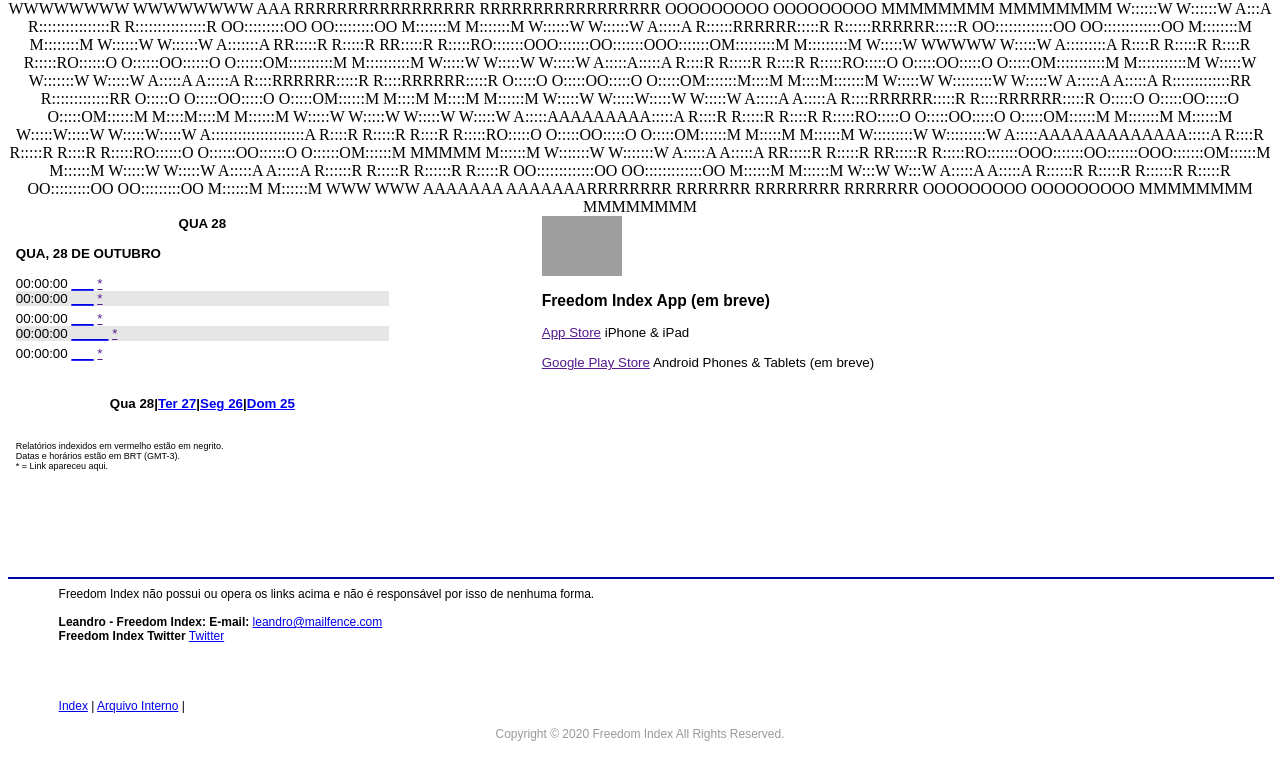
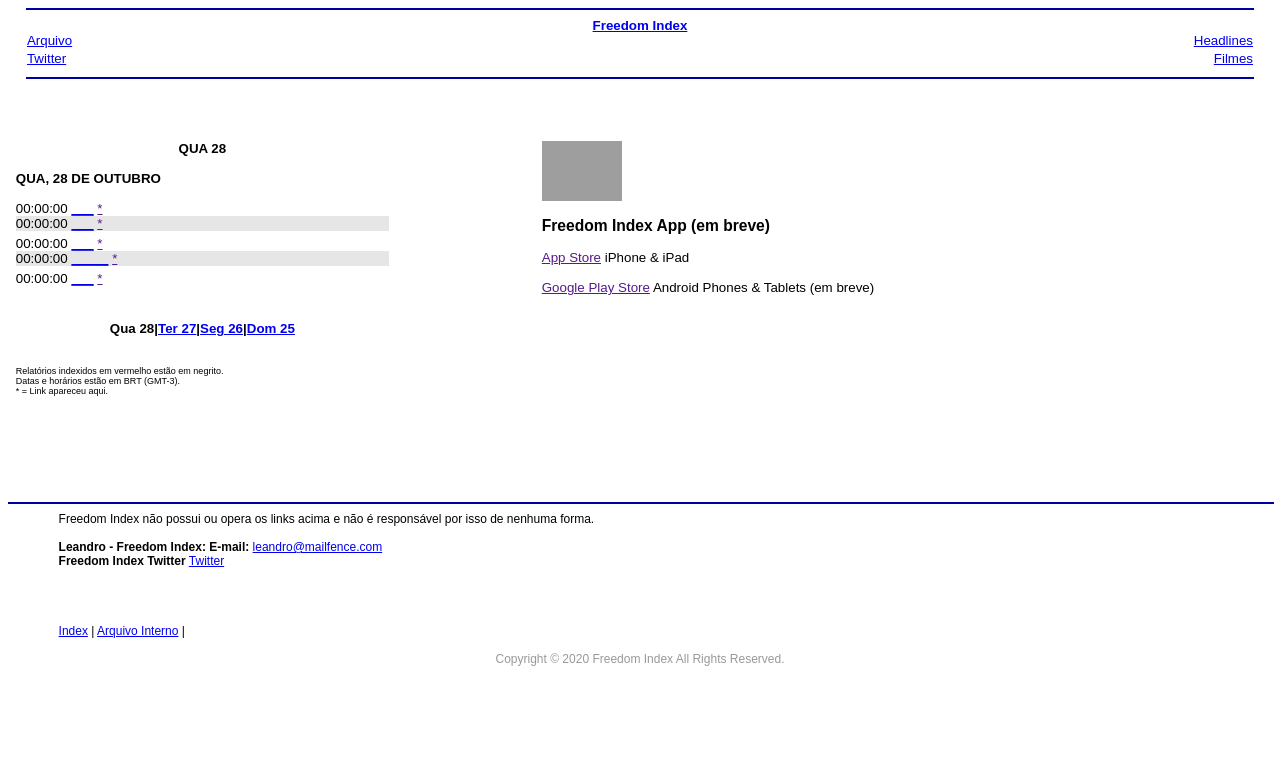
Before and after one commit to notables/notables.github.io, a plain HTML site: page index.html in a window 1280 px wide. Drawn offline with Linux system fonts and the light colour scheme; grey boxes are pictures that could not be loaded.

Commit message:
Update index.html

```diff
--- a/index.html
+++ b/index.html
@@ -65,25 +65,46 @@
 
 
 <center>
+<hr width="97%" size="2" color="#0000A0">
+<table width="97%" cellpadding="0" cellspacing="0" border="0">
+	<tr>
+		<td width="100%" colspan="3" nowrap align="center" class="dra" valign="top">
+			<a href="https://freedomindex.github.io" target="_top"><strong>Freedom Index</strong></a>
+		</td>
+	</tr>
+	<tr valign="top">
+		<td width="33%" class="dra" valign="top" nowrap>
+			<a href="https://freedomindex.github.io/arquivo" target="_top">Arquivo</a>
+
+				<div style="width:1px;height:3px;"></div>
+
+
+			<a href="https://twitter.com/FreedomIndex" target="_top">Twitter</a>
+
+				<div style="width:1px;height:3px;"></div>
 
 
 
-WWWWWWWW                           WWWWWWWW               AAA               RRRRRRRRRRRRRRRRR        RRRRRRRRRRRRRRRRR        OOOOOOOOO          OOOOOOOOO     MMMMMMMM               MMMMMMMM
-W::::::W                           W::::::W              A:::A              R::::::::::::::::R       R::::::::::::::::R     OO:::::::::OO      OO:::::::::OO   M:::::::M             M:::::::M
-W::::::W                           W::::::W             A:::::A             R::::::RRRRRR:::::R      R::::::RRRRRR:::::R  OO:::::::::::::OO  OO:::::::::::::OO M::::::::M           M::::::::M
-W::::::W                           W::::::W            A:::::::A            RR:::::R     R:::::R     RR:::::R     R:::::RO:::::::OOO:::::::OO:::::::OOO:::::::OM:::::::::M         M:::::::::M
- W:::::W           WWWWW           W:::::W            A:::::::::A             R::::R     R:::::R       R::::R     R:::::RO::::::O   O::::::OO::::::O   O::::::OM::::::::::M       M::::::::::M
-  W:::::W         W:::::W         W:::::W            A:::::A:::::A            R::::R     R:::::R       R::::R     R:::::RO:::::O     O:::::OO:::::O     O:::::OM:::::::::::M     M:::::::::::M
-   W:::::W       W:::::::W       W:::::W            A:::::A A:::::A           R::::RRRRRR:::::R        R::::RRRRRR:::::R O:::::O     O:::::OO:::::O     O:::::OM:::::::M::::M   M::::M:::::::M
-    W:::::W     W:::::::::W     W:::::W            A:::::A   A:::::A          R:::::::::::::RR         R:::::::::::::RR  O:::::O     O:::::OO:::::O     O:::::OM::::::M M::::M M::::M M::::::M
-     W:::::W   W:::::W:::::W   W:::::W            A:::::A     A:::::A         R::::RRRRRR:::::R        R::::RRRRRR:::::R O:::::O     O:::::OO:::::O     O:::::OM::::::M  M::::M::::M  M::::::M
-      W:::::W W:::::W W:::::W W:::::W            A:::::AAAAAAAAA:::::A        R::::R     R:::::R       R::::R     R:::::RO:::::O     O:::::OO:::::O     O:::::OM::::::M   M:::::::M   M::::::M
-       W:::::W:::::W   W:::::W:::::W            A:::::::::::::::::::::A       R::::R     R:::::R       R::::R     R:::::RO:::::O     O:::::OO:::::O     O:::::OM::::::M    M:::::M    M::::::M
-        W:::::::::W     W:::::::::W            A:::::AAAAAAAAAAAAA:::::A      R::::R     R:::::R       R::::R     R:::::RO::::::O   O::::::OO::::::O   O::::::OM::::::M     MMMMM     M::::::M
-         W:::::::W       W:::::::W            A:::::A             A:::::A   RR:::::R     R:::::R     RR:::::R     R:::::RO:::::::OOO:::::::OO:::::::OOO:::::::OM::::::M               M::::::M
-          W:::::W         W:::::W            A:::::A               A:::::A  R::::::R     R:::::R     R::::::R     R:::::R OO:::::::::::::OO  OO:::::::::::::OO M::::::M               M::::::M
-           W:::W           W:::W            A:::::A                 A:::::A R::::::R     R:::::R     R::::::R     R:::::R   OO:::::::::OO      OO:::::::::OO   M::::::M               M::::::M
-            WWW             WWW            AAAAAAA                   AAAAAAARRRRRRRR     RRRRRRR     RRRRRRRR     RRRRRRR     OOOOOOOOO          OOOOOOOOO     MMMMMMMM               MMMMMMMM
+
+		</td>
+
+		<td nowrap align="right" width="33%" class="dra" valign="top">
+			<a href="https://freedomindex.github.io/ultimas" target="_top">Headlines</a>
+
+
+				<div style="width:1px;height:3px;"></div>
+
+
+			<a href="https://freedomindex.github.io/Filmes" target="_top">Filmes</a>
+
+				<div style="width:1px;height:3px;"></div>
+
+
+		</td>
+	</tr>
+</table>
+
+<hr width="97%" size="2" color="#0000A0">
 
 
 
@@ -91,6 +112,21 @@
 
 
 
+
+
+
+
+
+
+
+
+
+
+
+
+<br><br>
+
+				<br>
 
 <center>
 <table width="80%" border="0" cellspacing="0" cellpadding="0" align="left">
```
